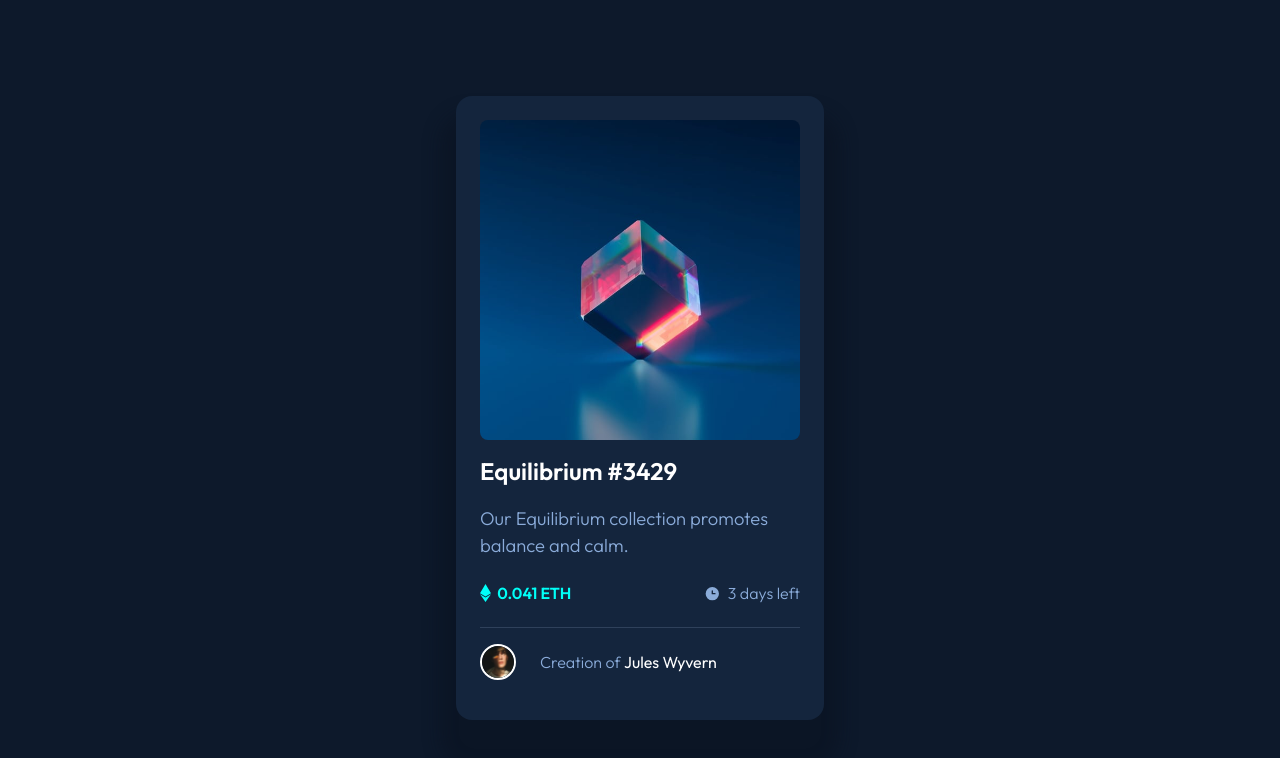
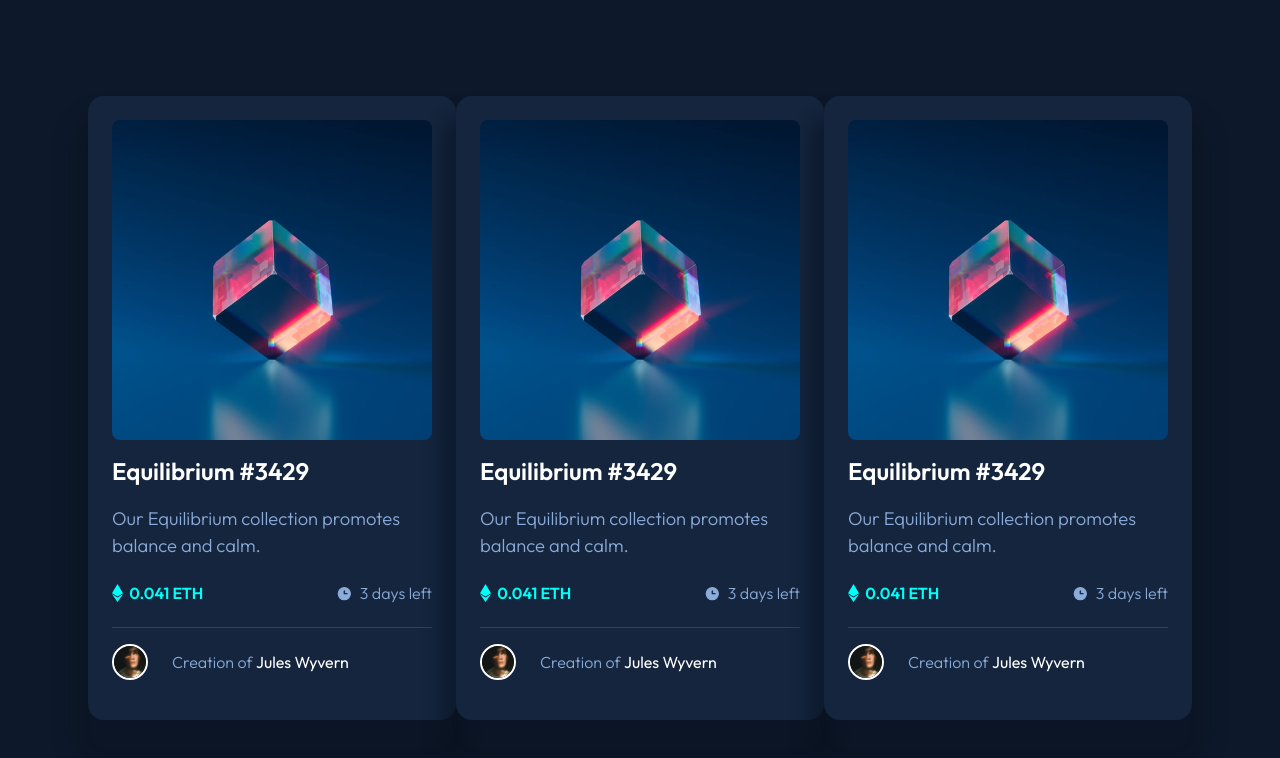
Before and after one commit to h3x4ur0r/nft-preview-card-component-main, a plain HTML site: page index.html in a window 1280 px wide. Drawn offline with Linux system fonts and the light colour scheme.

Commit message:
card added

```diff
--- a/index.html
+++ b/index.html
@@ -30,6 +30,46 @@
         </div>
       </div>
     </main>
+    <main class="card">
+      <div class="img-container">
+        <img src="./images/image-equilibrium.jpg" alt="Equilibrium" class="equilibrium">
+        <div class="overlay">
+          <img src="./images/icon-view.svg" alt="view" class="view">
+        </div>
+      </div>
+      <div class="info-container">
+        <h1 class="heading">Equilibrium #3429</h1>
+        <p class="content">Our Equilibrium collection promotes balance and calm.</p>
+        <div class="stats">
+          <div class="value"><img src="./images/icon-ethereum.svg" alt="Ethereum" class="ethereum">&nbsp; 0.041 ETH
+          </div>
+          <div class="days"><img src="./images/icon-clock.svg" alt="clock" class="clock">&nbsp; 3 days left</div>
+        </div>
+        <div class="creator"><img src="./images/image-avatar.png" alt="Creator" class="boy">
+          <p>Creation of <span class="c-name">Jules Wyvern</span></p>
+        </div>
+      </div>
+    </main>
+    <main class="card">
+      <div class="img-container">
+        <img src="./images/image-equilibrium.jpg" alt="Equilibrium" class="equilibrium">
+        <div class="overlay">
+          <img src="./images/icon-view.svg" alt="view" class="view">
+        </div>
+      </div>
+      <div class="info-container">
+        <h1 class="heading">Equilibrium #3429</h1>
+        <p class="content">Our Equilibrium collection promotes balance and calm.</p>
+        <div class="stats">
+          <div class="value"><img src="./images/icon-ethereum.svg" alt="Ethereum" class="ethereum">&nbsp; 0.041 ETH
+          </div>
+          <div class="days"><img src="./images/icon-clock.svg" alt="clock" class="clock">&nbsp; 3 days left</div>
+        </div>
+        <div class="creator"><img src="./images/image-avatar.png" alt="Creator" class="boy">
+          <p>Creation of <span class="c-name">Jules Wyvern</span></p>
+        </div>
+      </div>
+    </main>
   </body>
 
 </html>
--- a/style.css
+++ b/style.css
@@ -59,7 +59,10 @@ body {
   cursor: pointer;
   opacity: 100%;
 }
+body{
+  animation: mymove 5s;
 
+}
 .heading {
   color: var(--white);
   font-size: 1.5rem;
@@ -132,3 +135,12 @@ body {
     padding-bottom: 0;
   }
 }
+
+@keyframes mymove {
+  from {
+    top: 200px;
+    width: 0;
+  }
+  to {top: 0px;
+  width: 100%;}
+}
```
